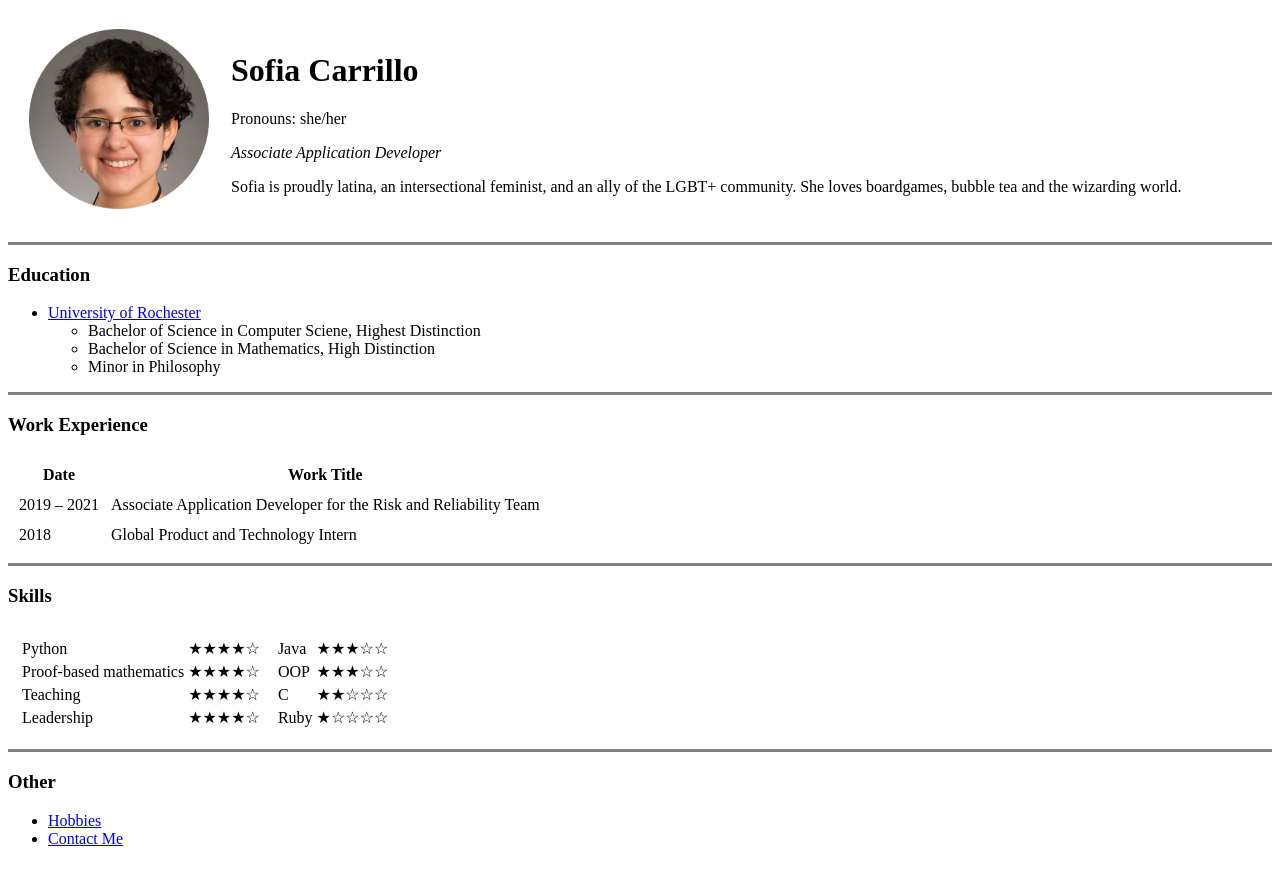
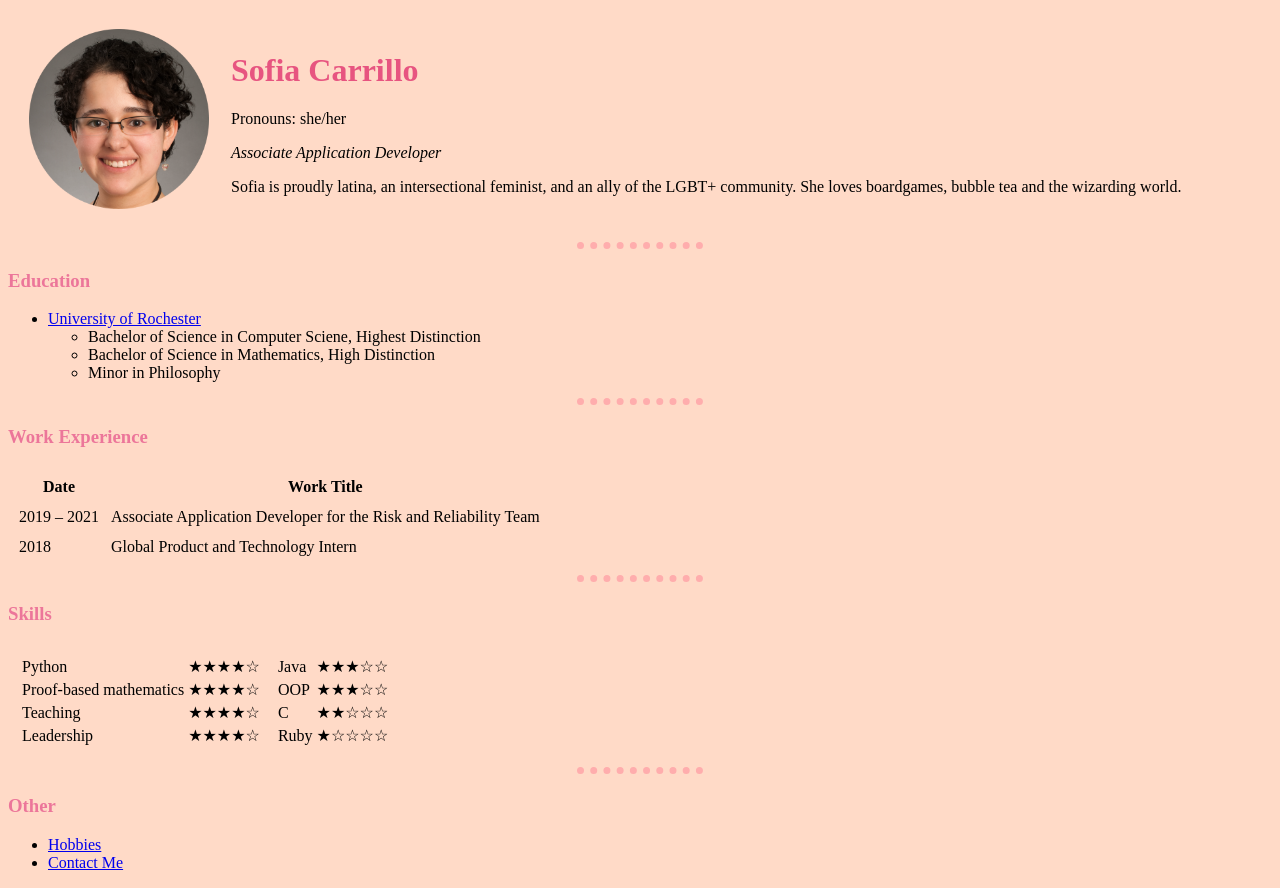
Before and after one commit to stanchinos/cv, a plain HTML site: page index.html in a window 1280 px wide. Before the commit the page ends 864 px from the top, so only its background shows below. Drawn offline with Linux system fonts and the light colour scheme.

Commit message:
Incorporated simple  CSS

```diff
--- /dev/null
+++ b/css/styles.css
@@ -0,0 +1,47 @@
+/****************************** TAG SELECTORS ******************************/
+body{
+    background-color: #FFDAC7;
+}
+
+hr{
+    border-color: #FFADAD;
+    border-style: dotted none none none;
+    border-width: 7px;
+    height: 2px;
+    width: 10%;
+}
+
+h1{
+    color: #E75480;
+
+}
+
+
+h3 {
+    color: #ec769a;
+
+}
+
+img:hover{
+    background-color: #FFADAD;
+}
+
+/****************************** CLASS SELECTORS ******************************/
+/* Multiple elements can have the same class*/
+/* One element can have 2+ classes*/
+
+/*
+.other{
+
+    color: black;
+}
+*/
+
+/****************************** ID SELECTORS ******************************/
+/* ID is UNIQUE*/
+
+/*
+#heading {
+    color: fuchsia;
+}
+*/
--- a/index.html
+++ b/index.html
@@ -9,6 +9,7 @@
     <meta name="keywords" content="HTML, Website, Testing">
     <meta name="author" content="Sofia Carrillo">
     <title>Sofia's Personal Site</title>
+    <link rel="stylesheet" href="css/styles.css">
 </head>
 
 <body>
@@ -16,7 +17,7 @@
         <tr>
             <td><img src="images/sofia.png" alt="sofia's profile picture" width="180"></td>
             <td>
-                <h1>Sofia Carrillo</h1>
+                <h1 id="heading">Sofia Carrillo</h1>
                 <p>Pronouns: she/her</p>
                 <p><em>Associate Application Developer</em></p>
                 <p>
@@ -27,8 +28,8 @@
         </tr>
     </table>
 
-    <hr size="3" noshade>
-    <h3>Education</h3>
+    <hr>
+    <h3 class="education">Education</h3>
     <ul>
         <li><a href="https://www.rochester.edu/" target="_blank">University of Rochester</a>
             <ul>
@@ -39,8 +40,8 @@
         </li>
     </ul>
 
-    <hr size="3" noshade>
-    <h3>Work Experience</h3>
+    <hr>
+    <h3 class="work">Work Experience</h3>
     <table cellspacing="10">
         <thead>
             <tr>
@@ -60,8 +61,8 @@
         </tbody>
     </table>
 
-    <hr size="3" noshade>
-    <h3>Skills</h3>
+    <hr>
+    <h3 class="skills">Skills</h3>
     <table cellspacing="10">
         <tr>
             <td>
@@ -107,11 +108,11 @@
         </tr>
     </table>
 
-    <hr size="3" noshade>
-    <h3>Other</h3>
+    <hr>
+    <h3 class="other">Other</h3>
     <ul>
-        <li><a href="hobbies.html" target="_blank">Hobbies</a></li>
-        <li><a href="contact.html" target="_blank">Contact Me</a></li>
+        <li><a href="hobbies.html">Hobbies</a></li>
+        <li><a href="contact.html">Contact Me</a></li>
     </ul>
 
 
```
Also changed, not shown: contact.html (+3 -1 lines), hobbies.html (+3 -0 lines).
